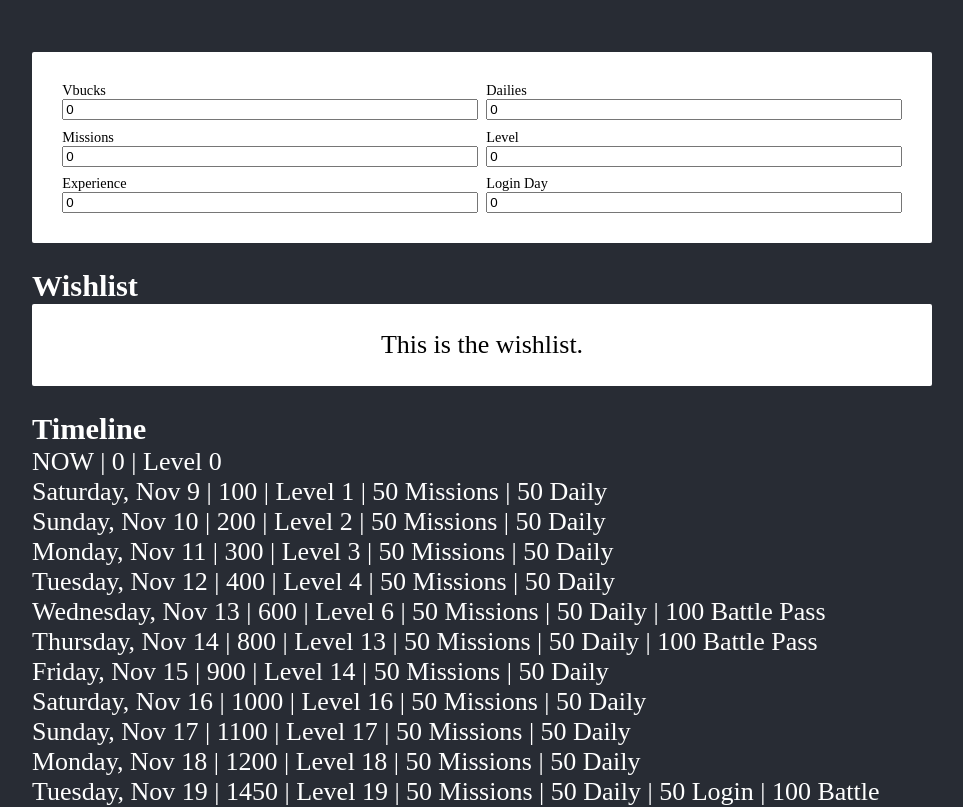
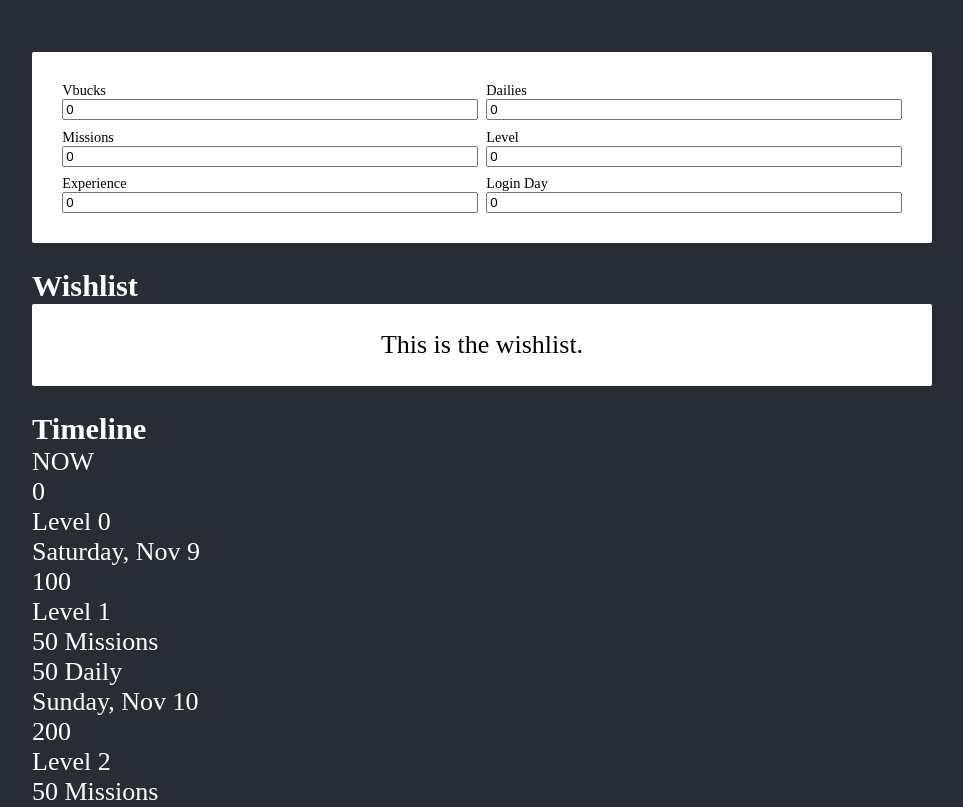
Before and after one commit to pirica/Forttomo, a React (Create React App) app: page / in a window 1280 px wide. Shown: the top 807 px of the page, without its empty margins (158-1121 px from the left). Built offline with nearby package versions, Linux system fonts and the light colour scheme.

Commit message:
Reformatted TimelineView

```diff
--- /dev/null
+++ b/src/Components/TimelineView/DayView.js
@@ -0,0 +1,15 @@
+import React from 'react';
+import LogView from './LogView';
+
+function DayView({ day }) {
+    return (
+        <div className='day_view'>
+            <div className='date'>{day.date}</div>
+            <div className='timeline_vbucks'>{day.vbucks}</div>
+            <div className='timeline_level'>Level {day.level}</div>
+            <LogView logs={day.logs} />
+        </div>
+    );
+}
+
+export default DayView;
--- /dev/null
+++ b/src/Components/TimelineView/LogView.js
@@ -0,0 +1,20 @@
+import React from 'react';
+
+function LogView({ logs }) {
+    return (
+        <div className='timeline_logs'>
+            {logs.map((log, index) => {
+                return (
+                    <div
+                        key={`log-${index}`}
+                        className={`log ${log.type.toLowerCase()}`}
+                    >
+                        {log.amount} {log.type}
+                    </div>
+                );
+            })}
+        </div>
+    );
+}
+
+export default LogView;
--- a/src/Components/TimelineView/TimelineView.js
+++ b/src/Components/TimelineView/TimelineView.js
@@ -1,5 +1,7 @@
 import React, { useState, useEffect, useContext } from 'react';
 import './TimelineView.scss';
+
+import DayView from './DayView';
 
 import Timeline from '../../model/Timeline';
 import { endOfSeasonDate } from './../../data/General';
@@ -35,14 +37,7 @@
         <div className='timeline_view section'>
             <h3>Timeline</h3>
             {timeline.map((day, index) => {
-                return (
-                    <div key={`Day-${index}`}>
-                        {day.date} | {day.vbucks} | Level {day.level}
-                        {day.logs.map(log => {
-                            return ` | ${log.amount} ${log.type}`;
-                        })}
-                    </div>
-                );
+                return <DayView day={day} key={`day-${index}`} />;
             })}
         </div>
     );
```
